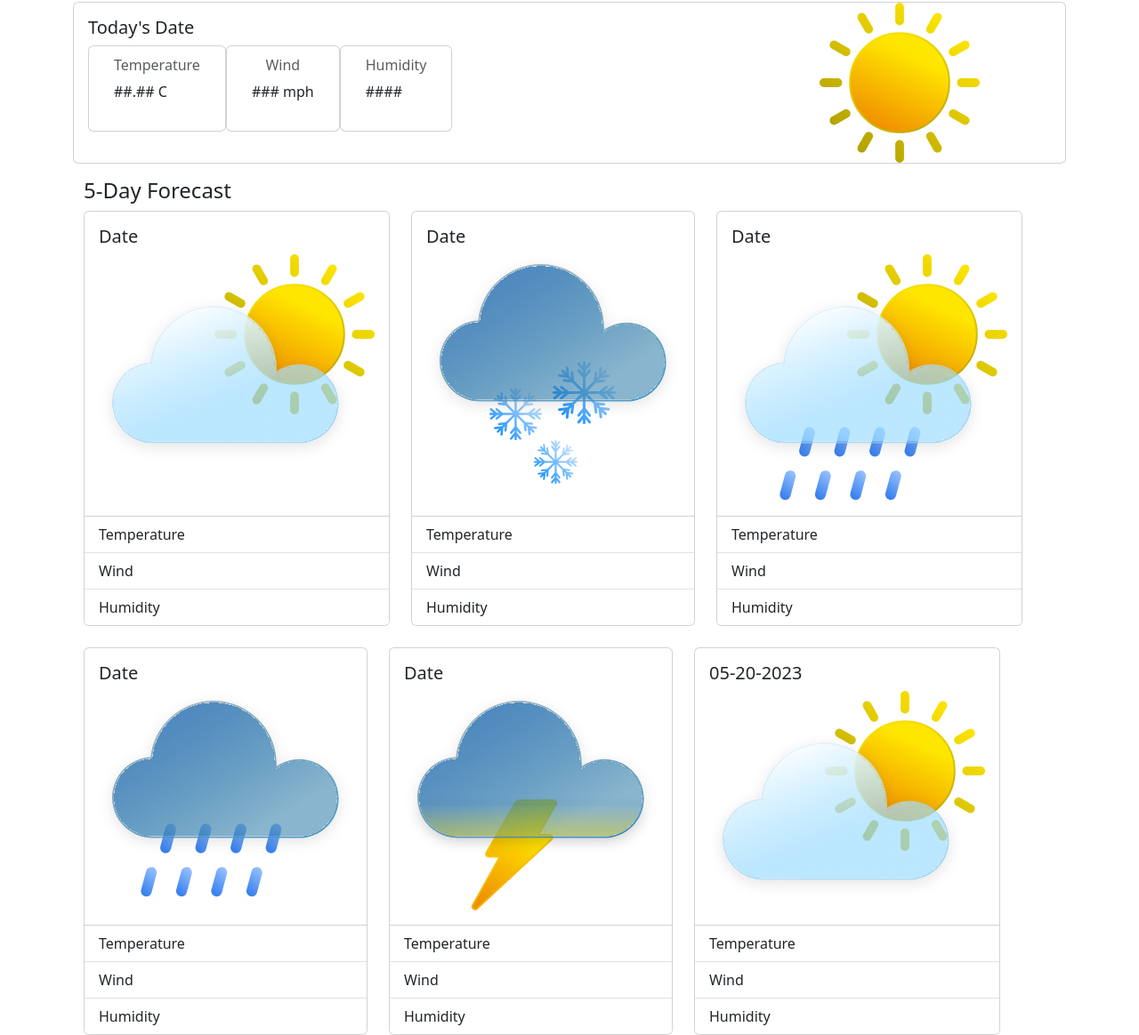
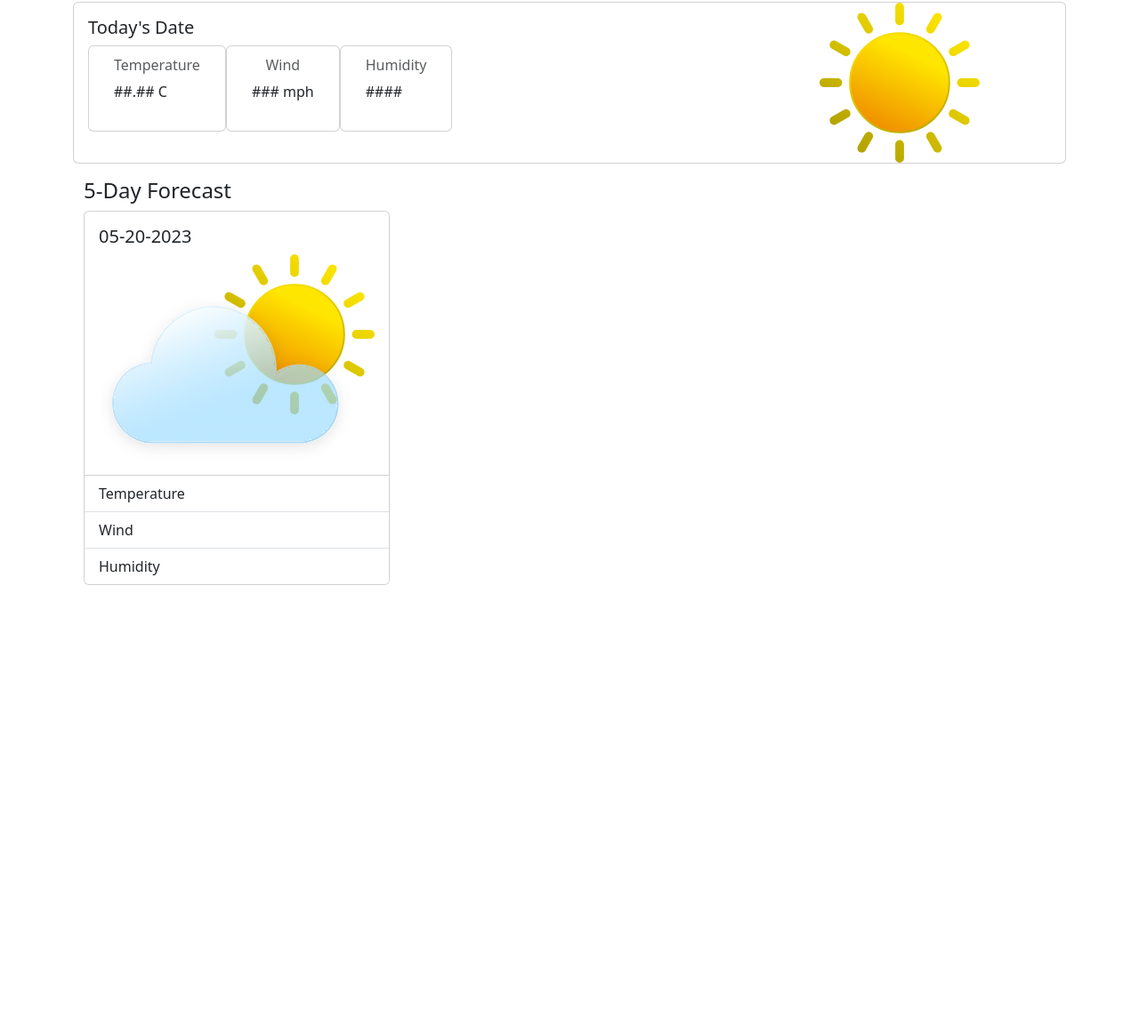
Before and after one commit to ricguer/weather-dashboard, a plain HTML site: page index.html in a window 1280 px wide. Shown: the part 91-1255 px from the top of the page at 89% size. After the commit the page ends 800 px from the top, so only its background shows below. Drawn offline with nearby package versions, Linux system fonts and the light colour scheme.

Commit message:
Delete HTML Defined Five Day Forecast Cards

```diff
--- a/index.html
+++ b/index.html
@@ -57,83 +57,10 @@
                         </div>
                 </div>
             </div>
-            <div class="row g-0">
-                <div class="col-md-8">
-                    <div class="card-body">
-                    </div>
-                </div>
-            </div>
         </section>
-
         <section id="five-day-forcast" class="container">
             <h4>5-Day Forecast</h4>
-            <div id="card-row" class="row row-cols-auto g-4">
-                <div class="col">
-                    <div class="card h-100">
-                        <div class="card-body">
-                            <h5 class="card-title">Date</h5>
-                            <img src="./assets/images/cloudy.svg" class="card-img-top" alt="...">
-                        </div>
-                        <ul class="list-group list-group-flush">
-                            <li class="list-group-item">Temperature</li>
-                            <li class="list-group-item">Wind</li>
-                            <li class="list-group-item">Humidity</li>
-                        </ul>
-                    </div>
-                </div>
-                <div class="col">
-                    <div class="card h-100">
-                        <div class="card-body">
-                            <h5 class="card-title">Date</h5>
-                            <img src="./assets/images/snow-storm.svg" class="card-img-top" alt="...">
-                        </div>
-                        <ul class="list-group list-group-flush">
-                            <li class="list-group-item">Temperature</li>
-                            <li class="list-group-item">Wind</li>
-                            <li class="list-group-item">Humidity</li>
-                        </ul>
-                    </div>
-                </div>
-                <div class="col">
-                    <div class="card h-100">
-                        <div class="card-body">
-                            <h5 class="card-title">Date</h5>
-                            <img src="./assets/images/sun-shower.svg" class="card-img-top" alt="...">
-                        </div>
-                        <ul class="list-group list-group-flush">
-                            <li class="list-group-item">Temperature</li>
-                            <li class="list-group-item">Wind</li>
-                            <li class="list-group-item">Humidity</li>
-                        </ul>
-                    </div>
-                </div>
-                <div class="col">
-                    <div class="card h-100">
-                        <div class="card-body">
-                            <h5 class="card-title">Date</h5>
-                            <img src="./assets/images/rain-storm.svg" class="card-img-top" alt="...">
-                        </div>
-                        <ul class="list-group list-group-flush">
-                            <li class="list-group-item">Temperature</li>
-                            <li class="list-group-item">Wind</li>
-                            <li class="list-group-item">Humidity</li>
-                        </ul>
-                    </div>
-                </div>
-                <div class="col">
-                    <div class="card h-100">
-                        <div class="card-body">
-                            <h5 class="card-title">Date</h5>
-                            <img src="./assets/images/thunder-storm.svg" class="card-img-top" alt="...">
-                        </div>
-                        <ul class="list-group list-group-flush">
-                            <li class="list-group-item">Temperature</li>
-                            <li class="list-group-item">Wind</li>
-                            <li class="list-group-item">Humidity</li>
-                        </ul>
-                    </div>
-                </div>
-            </div>
+            <div id="card-row" class="row row-cols-auto g-4"></div>
         </section>
     </main>
     <script src="https://code.jquery.com/jquery-3.4.1.min.js"></script>
```
